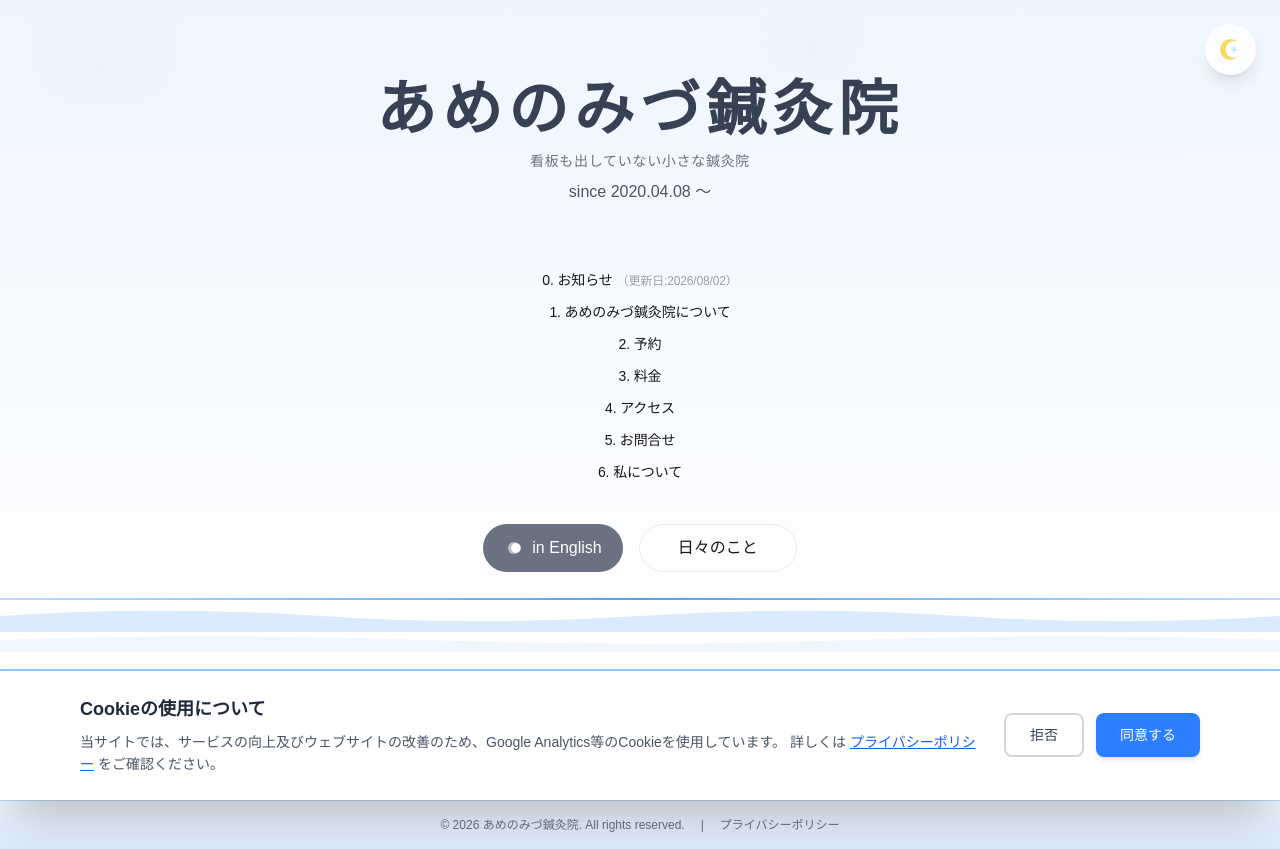
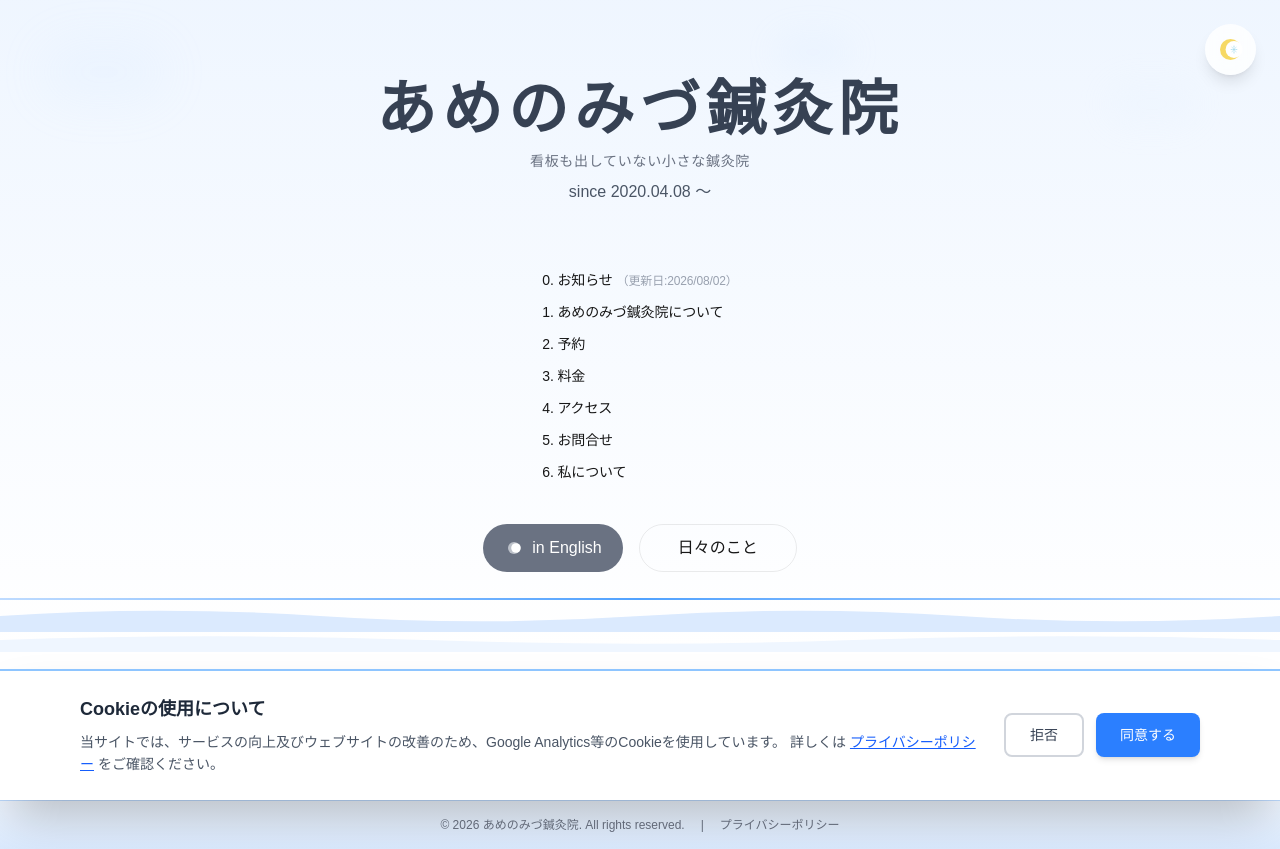
Before and after one commit to Shohei-Nakayama/Amenomizu7.1, a Next.js app in the folder amenomizu7.1/: page / in a window 1280 px wide. Built offline with nearby package versions, Linux system fonts and the light colour scheme.

Commit message:
トップメニューの番号を左揃えにして縦位置を揃える
各項目の文字数が異なるとtext-centerでは番号(0.1.2...)の位置が
揃わないため、左揃えに変更。

Co-Authored-By: Claude Sonnet 5 <noreply@anthropic.com>

```diff
--- a/amenomizu7.1/src/app/page.tsx
+++ b/amenomizu7.1/src/app/page.tsx
@@ -119,7 +119,7 @@ export default function Home() {
                 >
                   <ol
                     start={0}
-                    className="font-mono list-inside list-decimal text-sm/6 text-center"
+                    className="font-mono list-inside list-decimal text-sm/6 text-left"
                   >
                     <li className="mb-2 tracking-[-.01em]">
                       <Link
```
